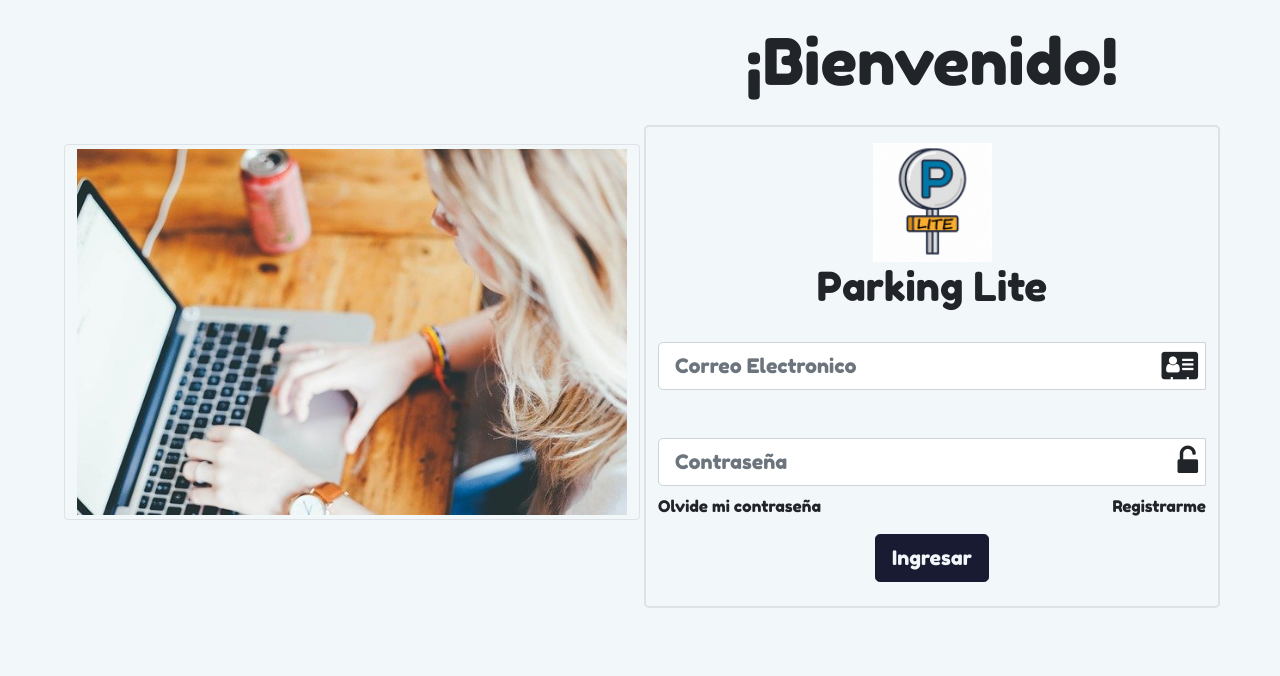
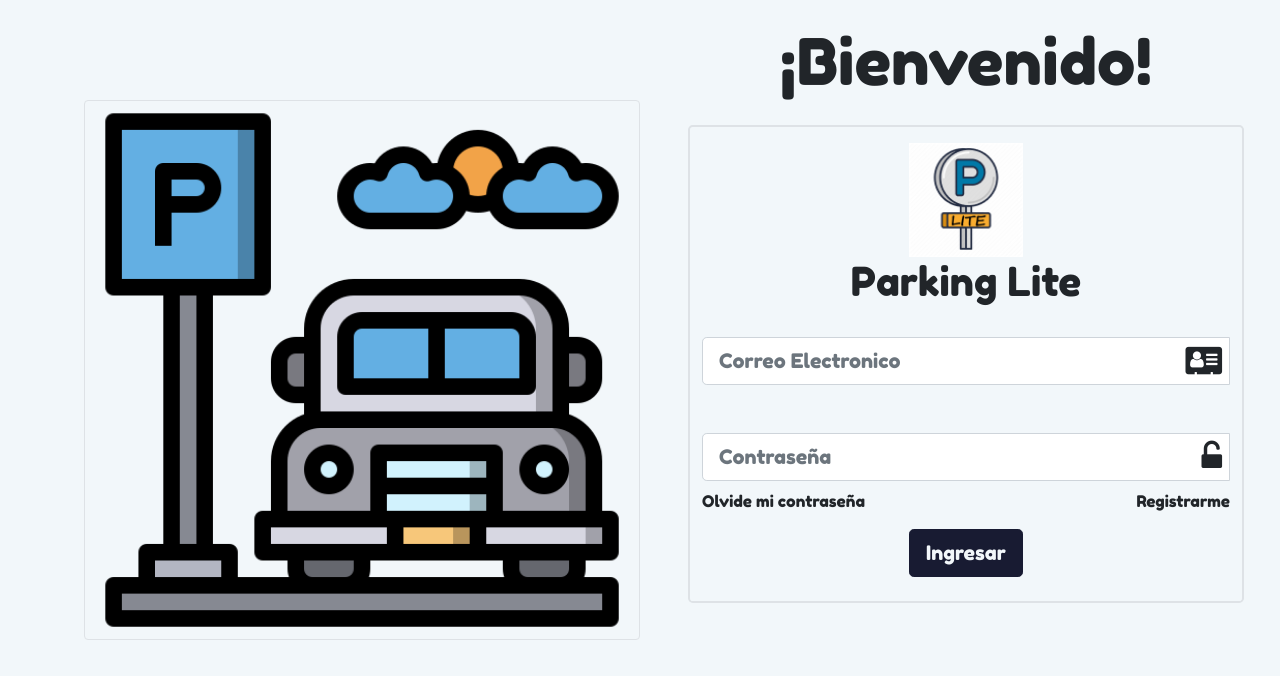
Before and after one commit to Marco-ing/parking-lite, an Angular app: page /autenticarse in a window 1280 px wide. Shown: the top 676 px of the page. Built offline with nearby package versions, Linux system fonts and the light colour scheme.

Commit message:
Edición de img
Se cambiaron dos imágenes

```diff
--- a/src/app/componentes/autenticarse-form/autenticarse-form.component.html
+++ b/src/app/componentes/autenticarse-form/autenticarse-form.component.html
@@ -1,11 +1,11 @@
 <div class="container-fluid mt-4 mb-5">
-    <div class="row mx-5">
-        <div class="col-sm mt-5 mx-1">
-            <div class="row mb-5">
+    <div class="row mx-4">
+        <div class="col-sm mt-1 mx-5">
+            <div class="row mb-2">
                 <p class="mb-4"></p>
             </div>
             <div class="row mt-5">
-                <img src="assets/imagenes/perfil.jpg" alt="perfil" class="img-thumbnail">
+                <img src="assets/imagenes/Parking.png" alt="perfil" class="img-thumbnail">
             </div>
 
         </div>
--- a/src/app/componentes/editarperfil/editarperfil.component.html
+++ b/src/app/componentes/editarperfil/editarperfil.component.html
@@ -1,11 +1,11 @@
 <div class="container-fluid mt-4 mb-5">
     <div class="row mx-5">
-        <div class="col-sm mt-5 mx-1">
-            <div class="row mb-5">
-                <p class="mb-4"></p>
+        <div class="col-sm mt-4 mx-1">
+            <div class="row mb-1">
+                <p class="mb-1"></p>
             </div>
             <div class="row m-5">
-                <img src="assets/imagenes/perfil.jpg" alt="perfil" class="img-thumbnail">
+                <img src="assets/imagenes/edit.png" alt="perfil" class="img-thumbnail" style="background-image: none; background-color: transparent">
             </div>
 
         </div>
```
Also changed, not shown: src/assets/imagenes/Parking.png (added), src/assets/imagenes/edit.png (added).
